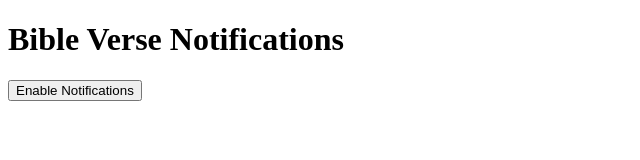
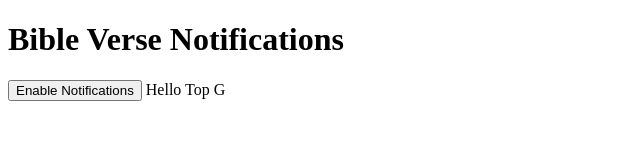
Before and after one commit to Okaimono/bible-app-project, a plain HTML site: page index.html in a window 1280 px wide. Shown: the full height of the page, 0-640 px from the left. Drawn offline with Linux system fonts and the light colour scheme.

Commit message:
showing g

```diff
--- a/index.html
+++ b/index.html
@@ -3,11 +3,12 @@
 <head>
     <meta charset="UTF-8">
     <title>Bible Verse Notifications</title>
+
 </head>
 <body>
     <h1>Bible Verse Notifications</h1>
     <button id="startBtn">Enable Notifications</button>
-
+    <p1>Hello Top G</p1>
     <script>
         let tempArray = [
             { book: "John", chapter: 3, verse: 13, text: "No one has ascended into heaven, but He who descended from heaven: the Son of Man."},
```
